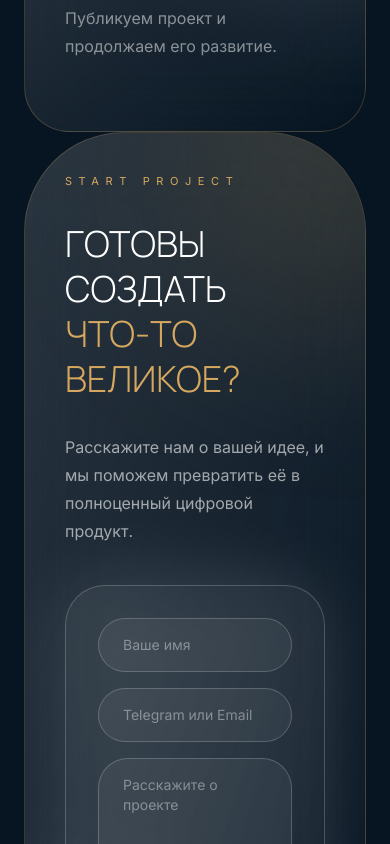
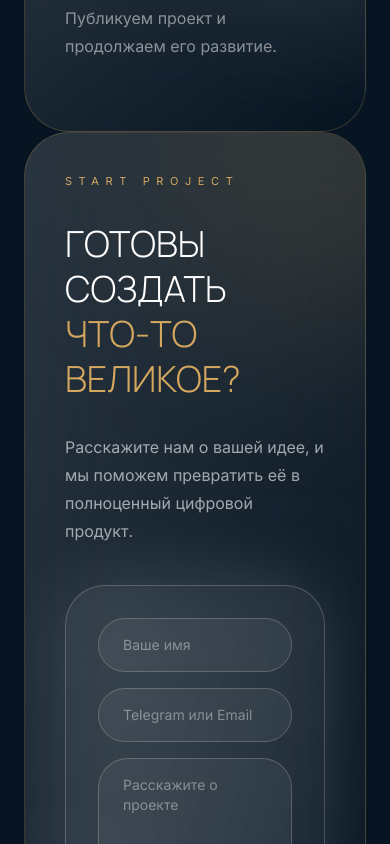
Before and after one commit to nesbar/avelor-studio, a Next.js app: page /studio in a window 390 px wide. Shown: the part 3920-4764 px from the top of the page. Built offline with nearby package versions, Linux system fonts and the light colour scheme.

Commit message:
Fix mobile hero

```diff
--- a/src/components/studio/Studio.tsx
+++ b/src/components/studio/Studio.tsx
@@ -804,7 +804,7 @@ group
 relative
 min-h-[260px]
 overflow-hidden
-rounded-[100px]
+rounded-[45px]
 border
 border-[#c49a5a]/25
 bg-gradient-to-br
@@ -812,6 +812,7 @@ from-white/[0.14]
 via-white/[0.07]
 to-transparent
 p-10
+md:p-16
 backdrop-blur-2xl
 transition-all
 hover:border-[#c49a5a]/70
```
